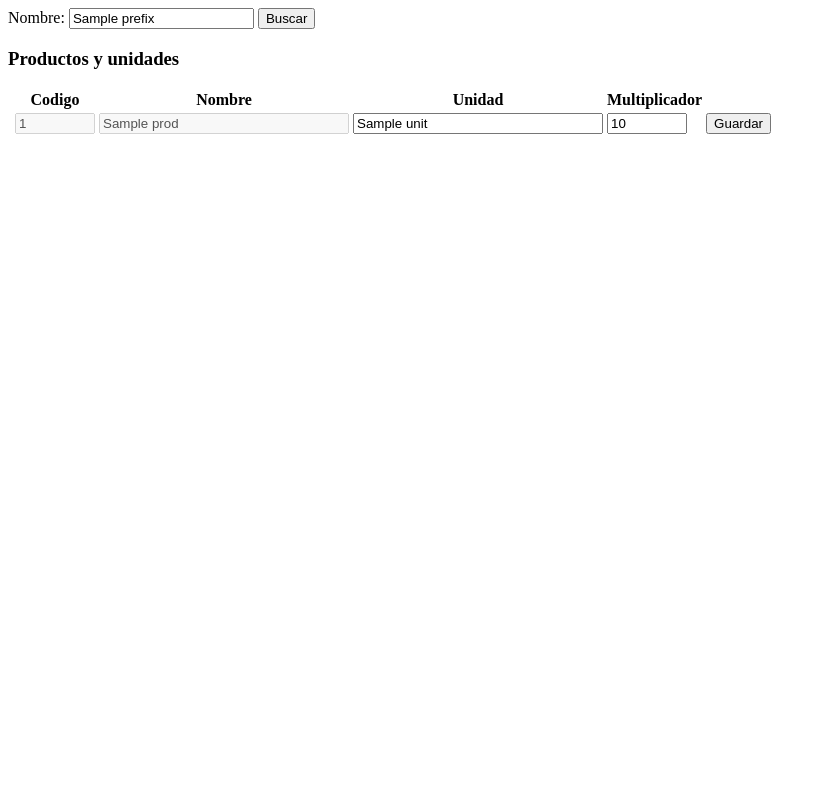
After one commit to qihqi/henryFACTClient, a Python web app: template templates/prod/ver_trans_producto.html in a window 1280 px wide. The commit adds this page. Shown: the whole page, without its empty margins (0-826 px from the left). Run offline with Jinja, Linux system fonts and the light colour scheme; the template is opened without the code that fills it: most values are stand-ins (such as "Sample title", 1, 10 or a date in 2020); some libraries are stand-ins or nearby versions.

Commit message:
Add way to change unit

```diff
--- a/templates/base.html
+++ b/templates/base.html
@@ -25,6 +25,7 @@
                         <li> <a href="/static/new_prod.html#/view_prod" >Ver Producto/Agregar Unidad</a> </li>
                     <!--li> <a href="/r/producto/createbodega" > Crear Bodega </a> </li-->
                     <li> <a href="/app/ver_lista_precio" > Ver Lista de Precios</a> </li>
+                    <li> <a href="/app/ver_trans_producto" > Ver Unidades de Productos</a> </li>
                     <li> <a href="/app/crear_ingreso" > Ingresos </a> </li>
                     <li> <a href="/app/ver_ingreso_form" > Ver Ingreso </a> </li>
                     <li> <a href="/app/ingresos_list" > Ver Ingresos Por Fecha </a> </li>
--- /dev/null
+++ b/templates/prod/ver_trans_producto.html
@@ -0,0 +1,72 @@
+<html>
+<head>
+<script src="//ajax.googleapis.com/ajax/libs/jquery/1.11.1/jquery.min.js"></script>
+<script>
+    $(document).ready(function() {
+        $('.guardar').click(function() {
+            var num = $(this).attr('num');
+            var uid = $(this).attr('uid');
+            var url = '/app/api/item/' + uid;
+
+            var mult = $('#' + num + '-mult');
+            var unit = $('#' + num + '-unit');
+
+            var data = {
+                multiplier: mult.val(),
+		unit: unit.val(),
+            };
+            data = JSON.stringify(data);
+            $.ajax({
+                url: url,
+                type: 'PUT',
+                data: data,
+                success: function(result) {
+                    alert('Producto para transferencia guardado');
+                },
+                failure: function(error) {
+                    alert(error);
+                }
+            });
+        });
+    });
+</script>
+<style>
+    .small {
+        width: 80px;
+    }
+    .big{
+        width: 250px;
+    }
+</style>
+</head>
+<body>
+<form action="/app/ver_trans_producto" method="get">
+    Nombre:
+    <input name="prefix" value="{{ prefix }}"/>
+    <input type="submit" value="Buscar" />
+</form>
+<div>
+    <h3>Productos y unidades </h3>
+    <table>
+        <tr>
+            <th></th>
+            <th>Codigo</th>
+            <th>Nombre</th>
+            <th>Unidad</th>
+            <th>Multiplicador</th>
+            <th></th>
+        </tr>
+        {% for p in prods %}
+        <tr id="{{p.codigo}}">
+            <td><input type="hidden" id="{{loop.index}}-uid" value="{{p.uid}}" disabled/></td>
+            <td><input class="small" id="{{loop.index}}-codigo" value="{{p.prod_id}}" disabled/></td>
+            <td><input class="big" id="{{loop.index}}-nombre" value="{{p.name}}" disabled/></td>
+            <td><input class="big" id="{{loop.index}}-unit" value="{{p.unit}}" /></td>
+	    <td><input class="small" id="{{loop.index}}-mult" value="{{'%0.0f' % p.multiplier}}" /></td>
+            <td><button num="{{loop.index}}" uid="{{p.uid}}" class="guardar">Guardar</button></td>
+        </tr>
+        {% endfor %}
+    </table>
+</div>
+</body>
+</html>
```
Also changed, not shown: henry/product/web.py (+37 -16 lines).
